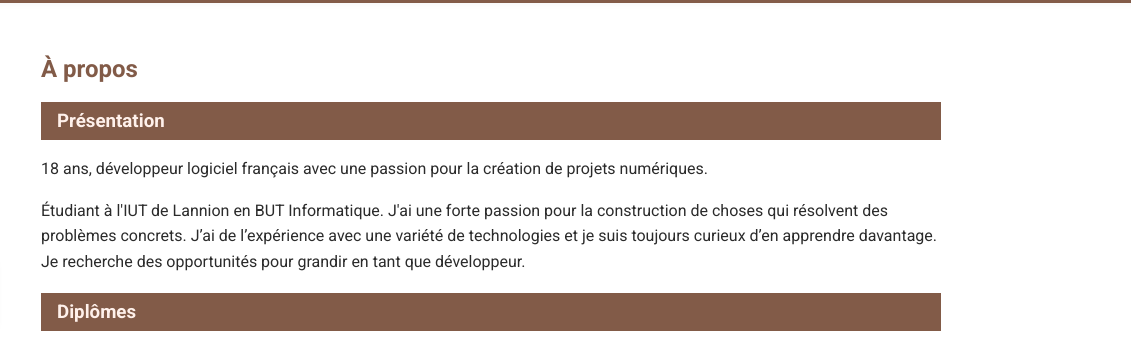
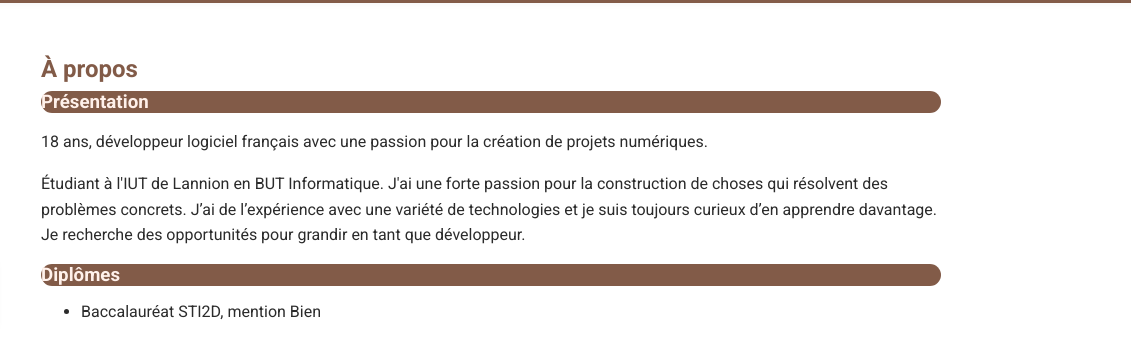
Before and after one commit to N0TS0UL/monPortfolio, a plain HTML site: page index.html in a window 1280 px wide. Shown: the part 463-800 px from the top of the page, 149-1280 px from the left. Drawn offline with Linux system fonts and the light colour scheme.

Commit message:
style diplome

```diff
--- a/style.css
+++ b/style.css
@@ -71,7 +71,8 @@
     .aPropos h3 {
       background: #825B48;
       color: #FFF1EB;
-      padding: 0.5rem 1rem;
+      margin: auto;
+      border-radius: 20px;
     }
     .contact {
       padding-left: 0.5rem;
```
